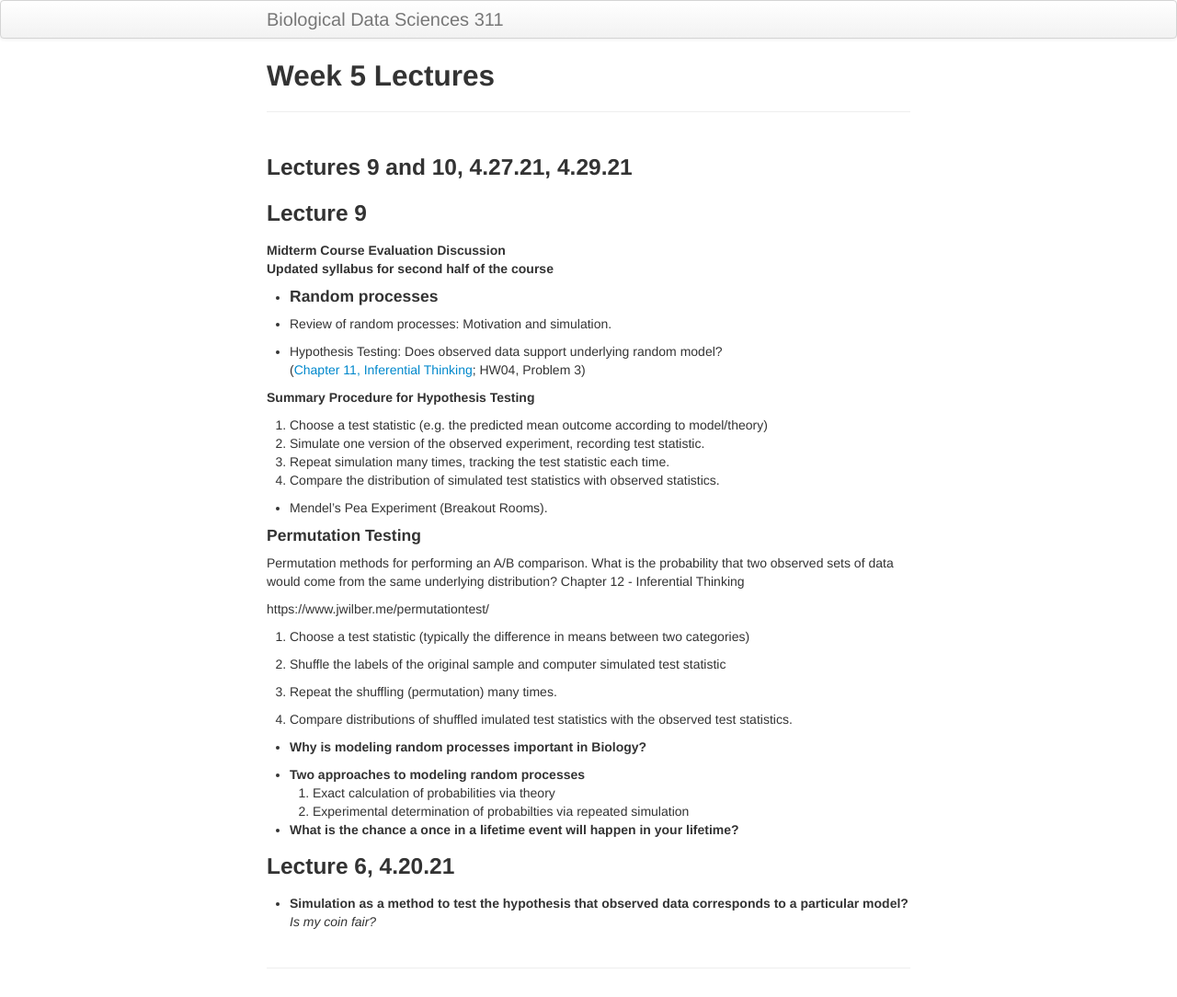
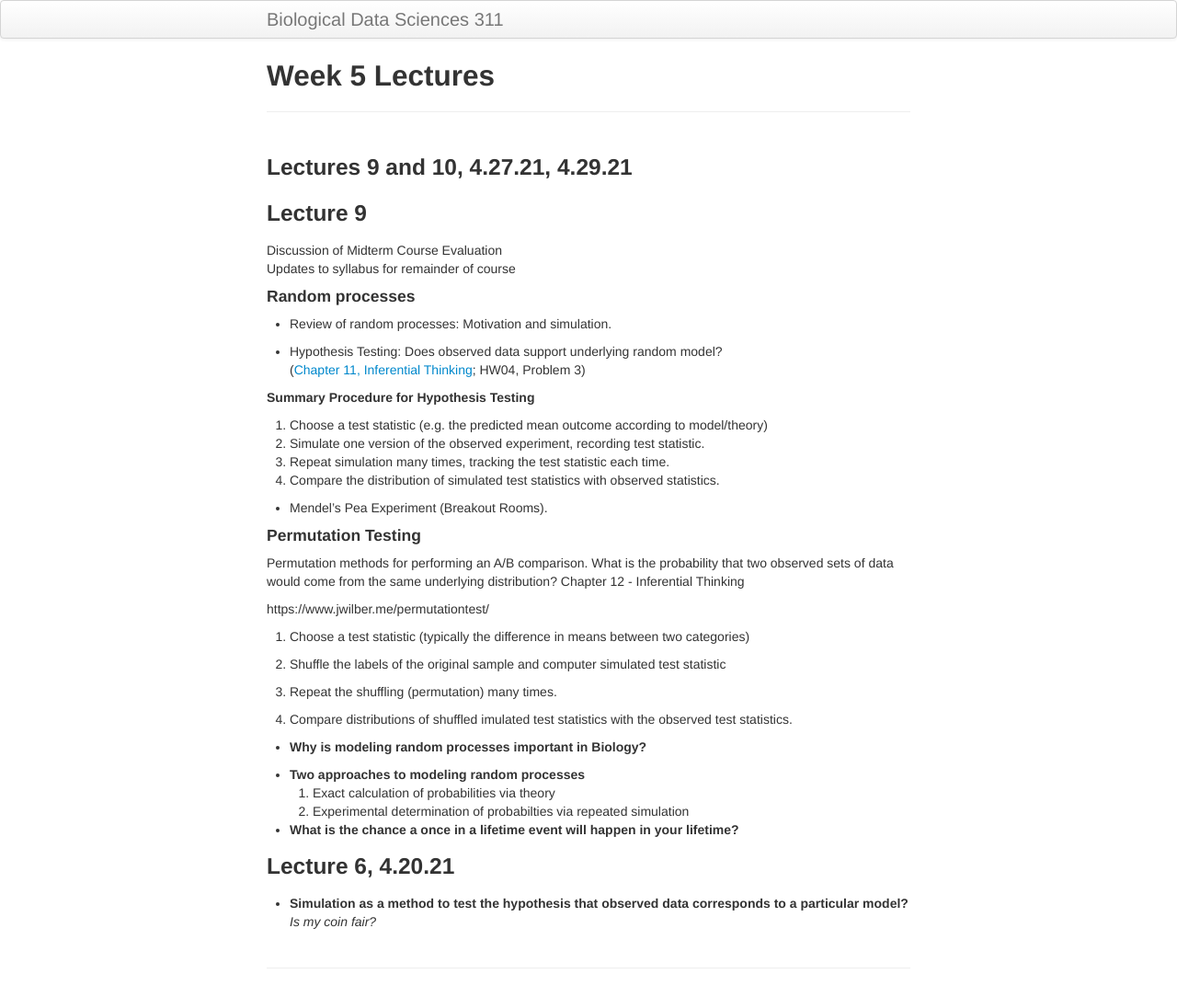
Before and after one commit to timothylwarren/bds311-sp21, a Jekyll site: the page built from lecture_notes/lec_wk05.md, in a window 1280 px wide. Shown: the whole page at 92% size. Built offline with Jekyll 4.4.1, drawn with Linux system fonts in a browser that asks for light colours.

Commit message:
Update lec_wk05.md

```diff
--- a/lecture_notes/lec_wk05.md
+++ b/lecture_notes/lec_wk05.md
@@ -7,10 +7,10 @@ title: Week 5 Lectures
 
 ### Lecture 9
 
-**Midterm Course Evaluation Discussion**<br>
-  **Updated syllabus for second half of the course**
+Discussion of Midterm Course Evaluation <br>
+Updates to syllabus for remainder of course
 
-- #### Random processes
+#### Random processes
 
 - Review of random processes: Motivation and simulation.
 
```
